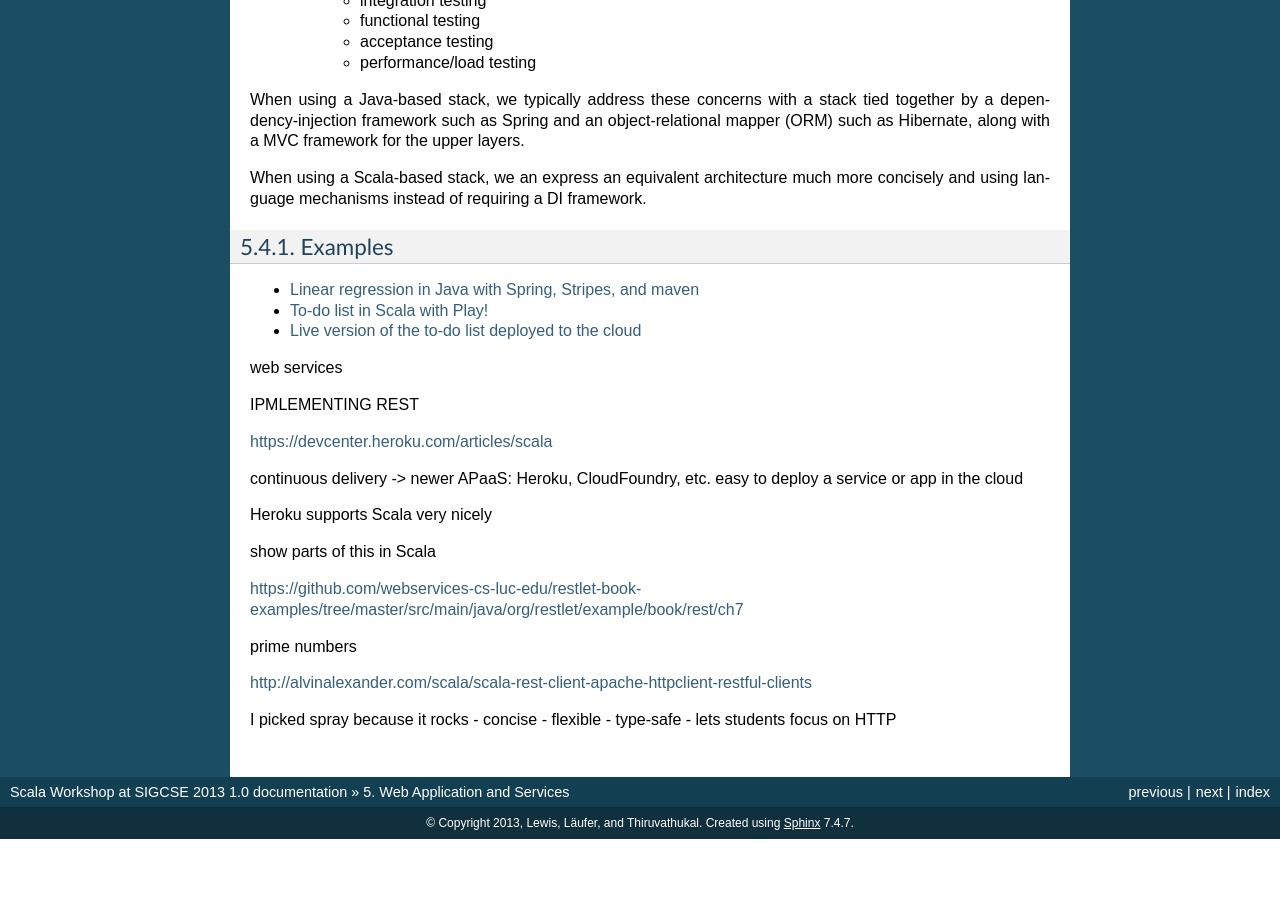
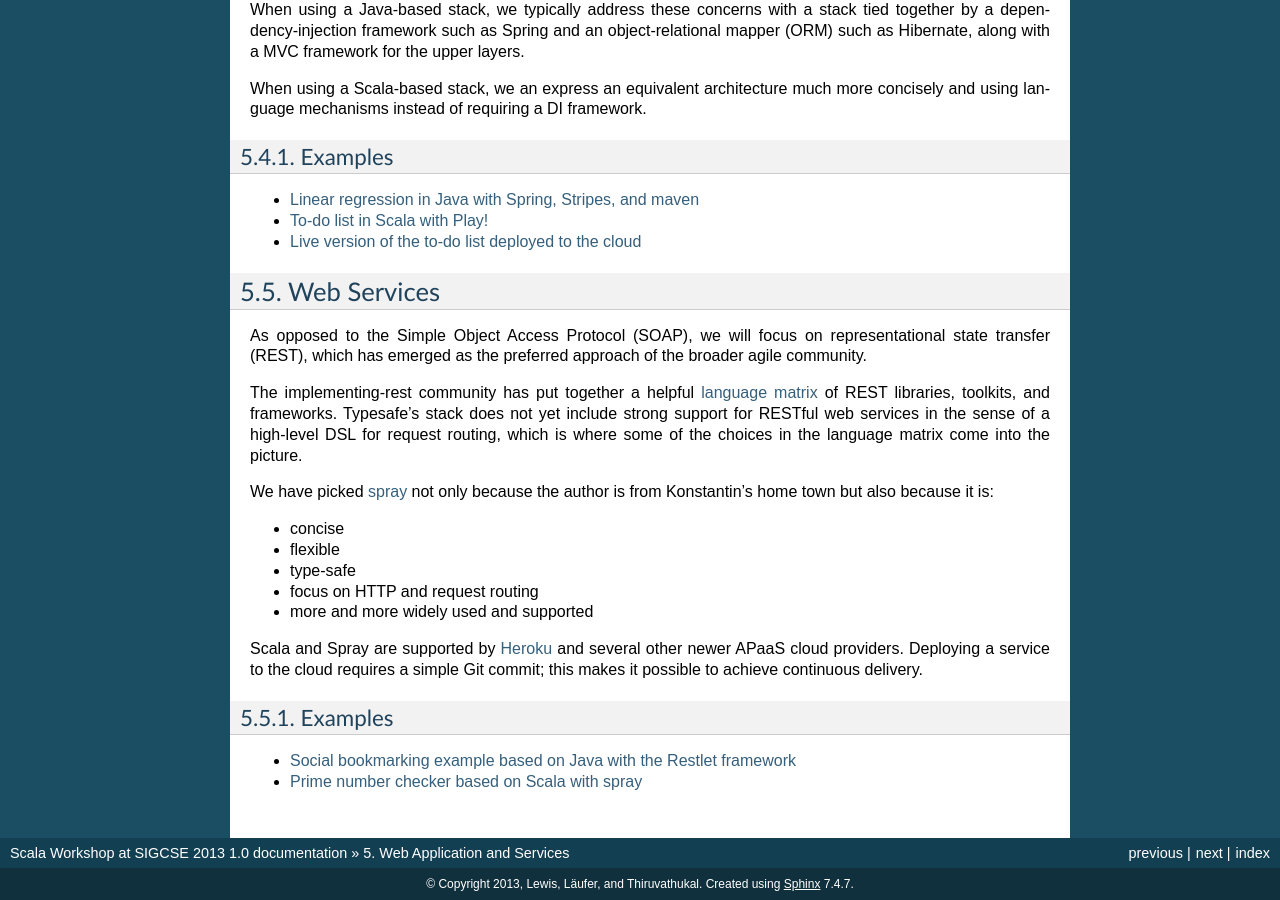
Before and after one commit to LoyolaChicagoBooks/scalaworkshop, a Sphinx documentation site: the page built from source/webservices.rst, in a window 1280 px wide and 900 px high, scrolled down 1845 px. Built offline with Sphinx 7.4.7, drawn with Linux system fonts in a browser that asks for light colours; before the commit the page ends 2684 px from its top, so only the background shows below that; some of the changed text lies outside the part shown.

Commit message:
finished webservices

```diff
--- a/source/webservices.rst
+++ b/source/webservices.rst
@@ -42,22 +42,18 @@
 these courses, taught mostly by Konstantin and experienced
 professionals serving as adjuncts.
 
-- `COMP 373/473: Advanced Object-Oriented Development
-  <http://laufer.cs.luc.edu/teaching/473>`_, using Scala since spring
-  2010, planning to add Android in spring 2014
-- `COMP 372/471: Theory (and Practice) of Programming Languages
-  <http://laufer.cs.luc.edu/teaching/372>`_, using Haskell and F#
-  since fall 2010
-- `COMP 338/442: Server-Side Software Development
-<http://laufer.cs.luc.edu/teaching/442>`_ (focusing on web
-applications), using Scala with the `Play! framework
-<http://www.playframework.com/>`_ since fall 2010
-- `COMP 388/433: Web Services Development
-  <http://laufer.cs.luc.edu/teaching/433`_, using Scala with the
-  `spray toolkit <http://spray.io>`_ since spring 2011
-- `COMP 313/413: Intermediate Object-Oriented Development
-  <http://laufer.cs.luc.edu/teaching/313`_ (focusing on software
-  design and architecture), using Java with Android since fall 2012,
+- `COMP 373/473: Advanced Object-Oriented Development <http://laufer.cs.luc.edu/teaching/473>`_,
+  using Scala since spring 2010, planning to add Android in spring 2014
+- `COMP 372/471: Theory (and Practice) of Programming Languages <http://laufer.cs.luc.edu/teaching/372>`_,
+  using Haskell and F# since fall 2010
+- `COMP 338/442: Server-Side Software Development <http://laufer.cs.luc.edu/teaching/442>`_
+  (focusing on web applications), using Scala with the
+  `Play! framework <http://www.playframework.com/>`_ since fall 2010
+- `COMP 388/433: Web Services Development <http://laufer.cs.luc.edu/teaching/433>`_,
+  using Scala with the `spray toolkit <http://spray.io>`_
+  since spring 2011
+- `COMP 313/413: Intermediate Object-Oriented Development <http://laufer.cs.luc.edu/teaching/313>`_
+  (focusing on software design and architecture), using Java with Android since fall 2012,
   considering the addition of Scala down the road
 
 
@@ -130,28 +126,35 @@
   <http://laufer-todolist-play-scala.herokuapp.com>`_
 
 
-web services
+Web Services
+------------
 
+As opposed to the Simple Object Access Protocol (SOAP), we will focus
+on representational state transfer (REST), which has emerged as the
+preferred approach of the broader agile community.
 
-IPMLEMENTING REST
+The implementing-rest community has put together a helpful
+`language matrix <https://code.google.com/p/implementing-rest/wiki/ByLanguage>`_
+of REST libraries, toolkits, and frameworks. Typesafe's stack does not
+yet include strong support for RESTful web services in the sense of
+a high-level DSL for request routing, which is where some of the
+choices in the language matrix come into the picture.
 
-https://devcenter.heroku.com/articles/scala
+We have picked `spray <http://spray.io>`_ not only because the author is from
+Konstantin's home town but also because it is:
 
-continuous delivery -> newer APaaS: Heroku, CloudFoundry, etc.
-easy to deploy a service or app in the cloud
-
-Heroku supports Scala very nicely
-
-show parts of this in Scala
-
-https://github.com/webservices-cs-luc-edu/restlet-book-examples/tree/master/src/main/java/org/restlet/example/book/rest/ch7
-
-prime numbers
-
-http://alvinalexander.com/scala/scala-rest-client-apache-httpclient-restful-clients
-
-I picked spray because it rocks
 - concise
 - flexible
 - type-safe
-- lets students focus on HTTP
+- focus on HTTP and request routing
+- more and more widely used and supported
+
+Scala and Spray are supported by `Heroku <https://devcenter.heroku.com/articles/scala>`_
+and several other newer APaaS cloud providers. Deploying a service to the cloud requires
+a simple Git commit; this makes it possible to achieve continuous delivery.
+
+Examples
+++++++++
+
+- `Social bookmarking example based on Java with the Restlet framework <https://github.com/webservices-cs-luc-edu/restlet-book-examples/tree/master/src/main/java/org/restlet/example/book/rest/ch7>`_
+- `Prime number checker based on Scala with spray <https://github.com/webservices-cs-luc-edu/primenumbers-spray-scala>`_
```
